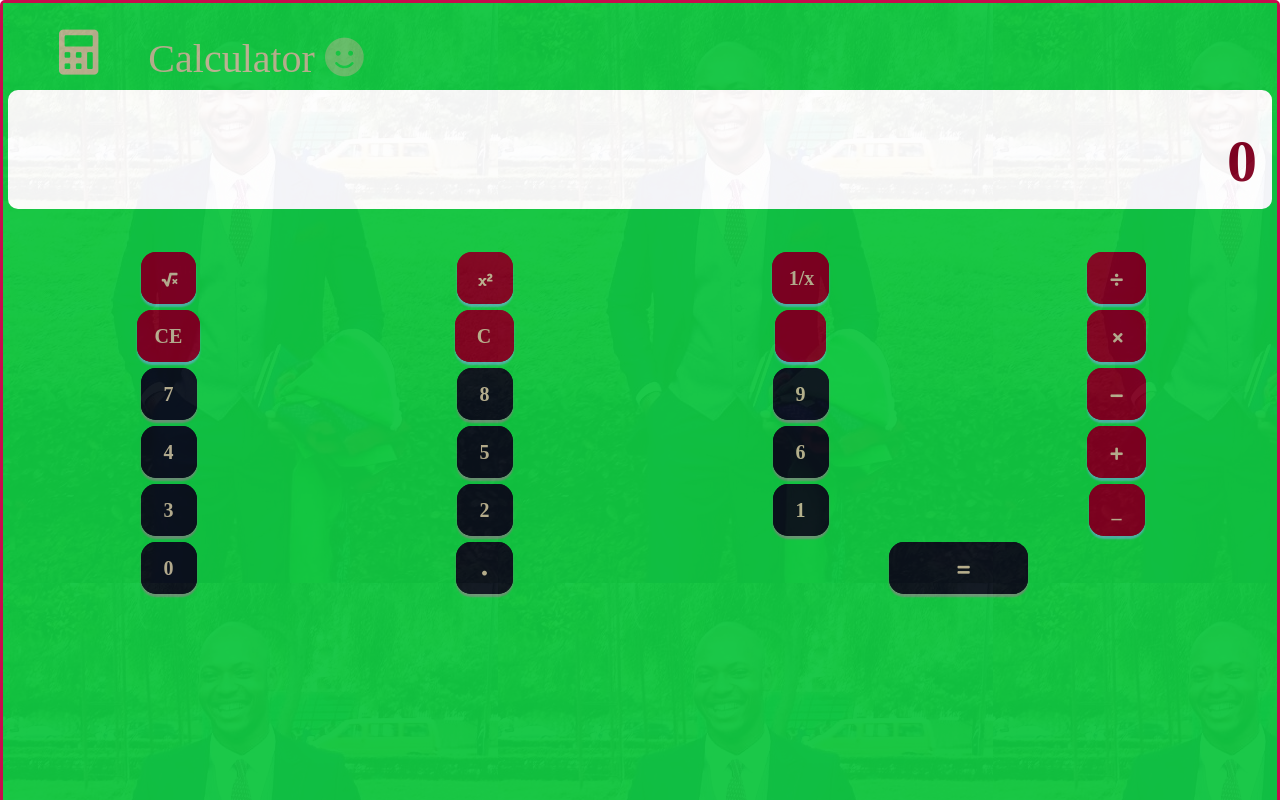
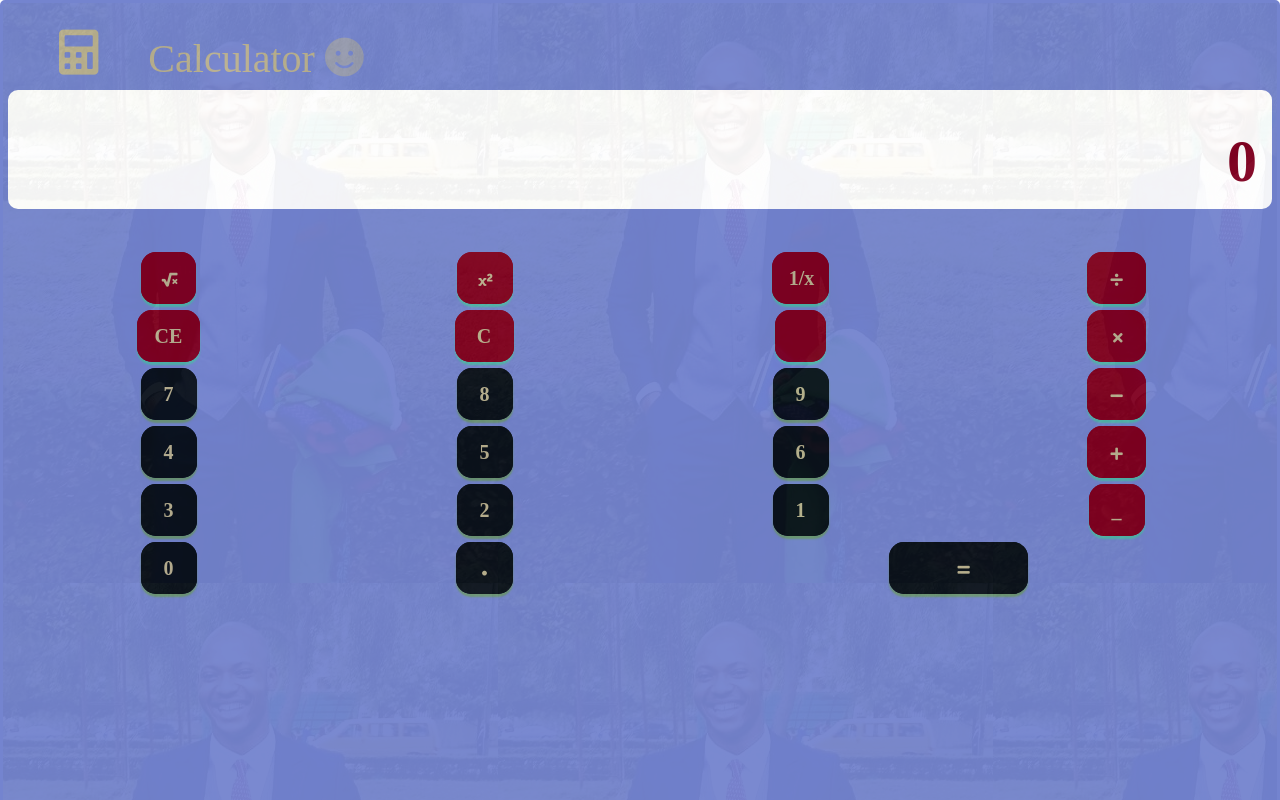
Before and after one commit to ogie15/Calculator, a plain HTML site: page main.html in a window 1280 px wide. Shown: the top 800 px of the page. Drawn offline with nearby package versions, Linux system fonts and the light colour scheme; files whose address does not match are found by name.

Commit message:
Update main.html

```diff
--- a/main.html
+++ b/main.html
@@ -21,10 +21,10 @@
   </head>
   <body>
   <!-- full cal start -->
-      <div align="center" class="container-fluid" style="border-radius:5px;box-shadow: 0px 5px 3px #800020;border-style: solid; border-color:#c70c4d ; background-image: url(img/m1.jpg);">
+      <div align="center" class="container-fluid" style="border-radius:5px;box-shadow: 0px 5px 3px #800020;border-style: solid; border-color:#7484cf ; background-image: url(img/m1.jpg);">
         <!-- blue row -->
         <div class="row">
-          <div class="col-xs-12 scrn" align="center" style="color: white; padding: 20px; font-family: Calibri Light; background-color:#10c741; opacity: 0.95">
+          <div class="col-xs-12 scrn" align="center" style="color: white; padding: 20px; font-family: Calibri Light; background-color:#7484cf; opacity: 0.95">
           <!-- nav bar side -->
             <div class="row" align="center" style="margin-top:5px; color:#bab190;">
                 <div class="col-xs-1" align="right" style="padding-top: 2px">
```
